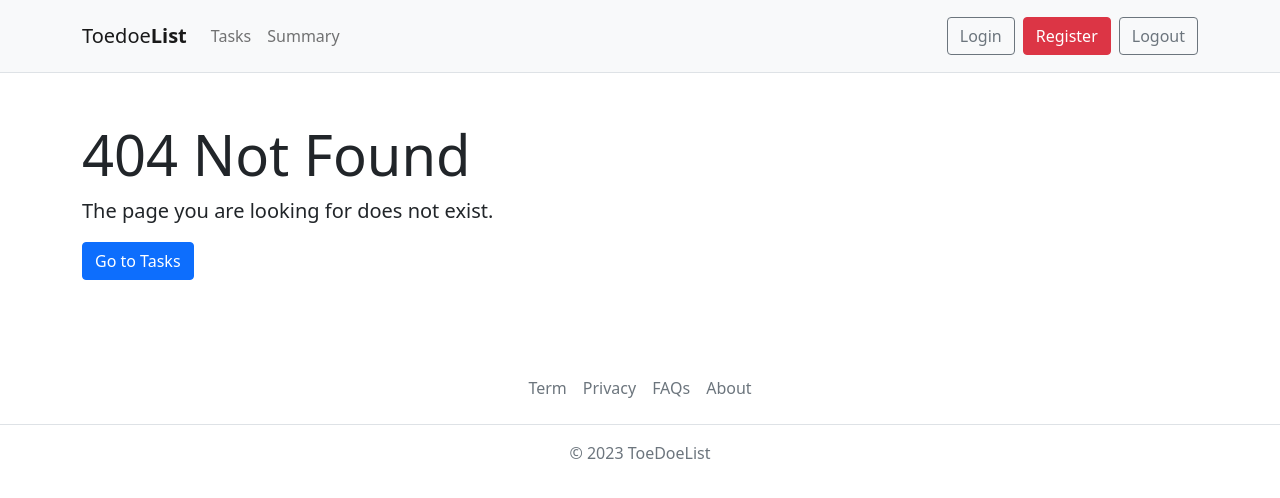
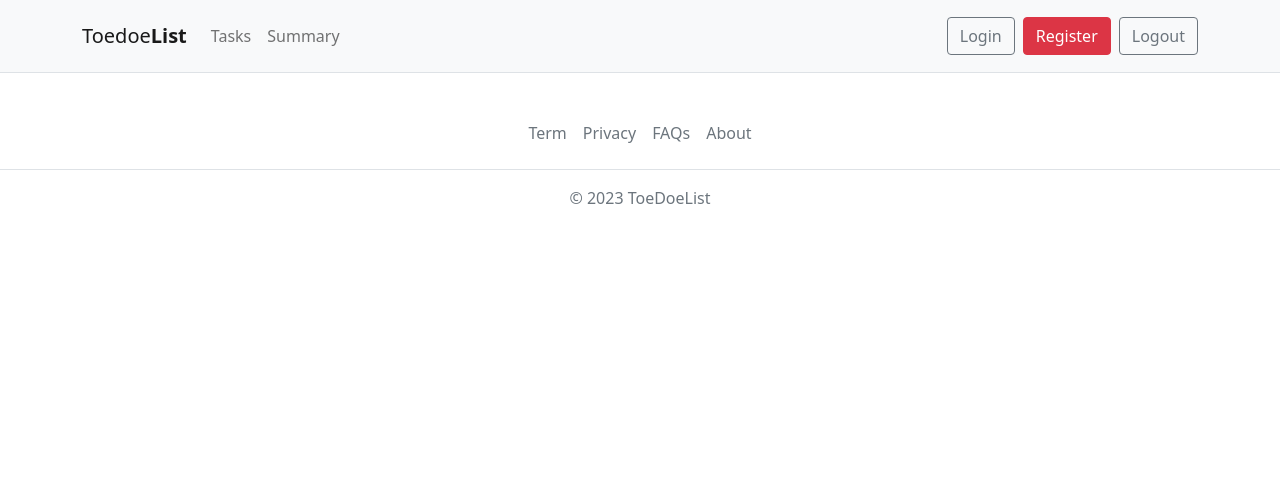
Before and after one commit to AnatoliyShk/toedoe-app, a Vue app: page / in a window 1280 px wide. Before the commit this address had no page. Shown: the top 498 px of the page. Built offline with nearby package versions, Linux system fonts and the light colour scheme; the HTML template or start-up script is replaced by a standard one.

Commit message:
Navigation guards

```diff
--- a/src/router/index.js
+++ b/src/router/index.js
@@ -2,7 +2,13 @@ import { createRouter, createWebHistory } from 'vue-router';
 
 import routes from './routes';
 
-export default createRouter({
+const router = createRouter({
     history: createWebHistory(),
     routes,
 })
+
+router.beforeEach((to, from) => {
+    return { name: "login"};
+});
+
+export default router;
```
